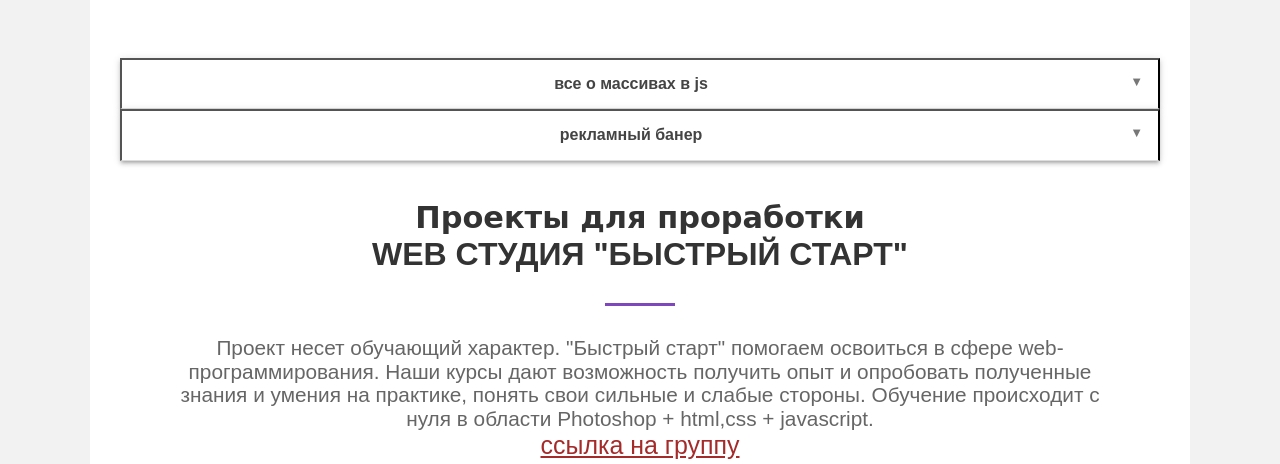
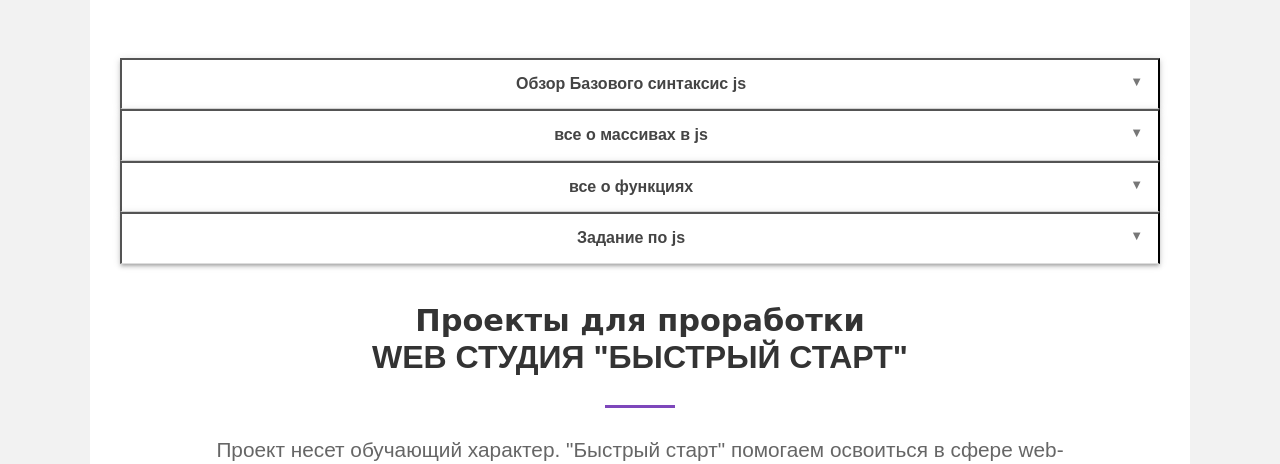
Before and after one commit to andreychernetsky/siteProgrammer, a website: page app/index.html in a window 1280 px wide. Shown: the part 2509-2973 px from the top of the page. Drawn offline with nearby package versions, Linux system fonts and the light colour scheme; files whose address does not match are found by name.

Commit message:
туцдксешщты

```diff
--- a/app/index.html
+++ b/app/index.html
@@ -237,54 +237,18 @@
 
 						<h3 class="accordion__title">	Обзор	Базового синтаксис JavaScript</h3>
 						<div class="accordion__group shadow">
+						обзор базового синтаксиса
 							<div class="accordion__item">
 								<button class="accordion__header blue">
-									1-identifiers
-								</button>
-								<p class="accordion__panel">
-									<a href="https://codepen.io/andreychernetsky/pen/bGdmOOB?editors=1010" class="accordion__descrip"> 1-identifiers.js</a>
+
+
+
 								</p>
 							</div>
-							<div class="accordion__item">
-								<button class="accordion__header blue">
-									2-loop
-								</button>
-								<p class="accordion__panel">
-									<a href="https://codepen.io/andreychernetsky/pen/bGdmXGb?editors=1010" class="accordion__descrip">2-loop.js</a>
-								</p>
-							</div>
-							<div class="accordion__item">
-								<button class="accordion__header blue">
-									3-function
-								</button>
-								<p class="accordion__panel">
-									<a href="https://codepen.io/andreychernetsky/pen/eYNPqgR?editors=0010" class="accordion__descrip">3-function.js</a>
-								</p>
-							</div>
-							<div class="accordion__item">
-								<button class="accordion__header blue">
-									4-object
-								</button>
-								<p class="accordion__panel">
-									<a href="https://codepen.io/andreychernetsky/pen/jOPQOYj?editors=1010" class="accordion__descrip">4-object.js</a>
-								</p>
-							</div>
-							<div class="accordion__item">
-								<button class="accordion__header blue">
-									Cheatsheet
-								</button>
-								<p class="accordion__panel">
-									<a href="https://codepen.io/andreychernetsky/pen/RwPqgKL?editors=1010" class="accordion__descrip">basics.js</a>
-								</p>
-							</div>
-							<div class="accordion__item">
-								<button class="accordion__header blue">
-									middle Cheatsheet
-								</button>
-								<p class="accordion__panel">
-									<a href="https://codepen.io/andreychernetsky/pen/KKpbPWX?editors=1010" class="accordion__descrip">Cheatsheet middle.js</a>
-								</p>
-							</div>
+
+
+
+
 							<div class="accordion__item">
 								<button class="accordion__header blue">
 									class extended.js
@@ -308,37 +272,9 @@
 									</a>
 								</div>
 							</div>
-							<div class="accordion__item">
-								<button class="accordion__header blue">example3</button>
-								<div class="accordion__panel">
-									<a href="https://codepen.io/andreychernetsky/pen/omEbZj?editors=0010" class="accordion__link" target="_blank">
-										<p class="accordion__descrip">
-											все примеры на тему массивов в js
-										</p>
-									</a>
-								</div>
-							</div>
-							<div class="accordion__item">
-								<button class="accordion__header blue">example4</button>
-								<div class="accordion__panel">
-									<a href="https://codepen.io/andreychernetsky/pen/gqvPox?editors=1010" class="accordion__link" target="_blank">
-										<p class="accordion__descrip">
-											все примеры на тему массивов в js
-										</p>
-									</a>
-								</div>
-							</div>
-							<div class="accordion__item">
-								<button class="accordion__header blue">example5</button>
-								<div class="accordion__panel">
-									<a href="https://codepen.io/andreychernetsky/pen/aXqdqb" class="accordion__link" target="_blank">
-										<p class="accordion__descrip">
-											все примеры на тему массивов в js
-										</p>
-									</a>
-								</div>
-							</div>
-						</div>
+
+
+
 
 						<h3 class="accordion__title">all Object</h3>
 						<div class="accordion__group shadow">
@@ -587,16 +523,7 @@
 
 						<h3 class="accordion__title">all functions</h3>
 						<div class="accordion__group shadow">
-							<div class="accordion__item">
-								<button class="accordion__header blue">example анонимных функции</button>
-								<div class="accordion__panel">
-									<a href="https://codepen.io/andreychernetsky/pen/LYVrZra?editors=1010" class="accordion__link" target="_blank">
-										<p class="accordion__descrip">
-											Анонимные функции example one
-										</p>
-									</a>
-								</div>
-							</div>
+
 							<div class="accordion__item">
 								<button class="accordion__header blue">пример анонимной функции в разборе метода forEach()</button>
 								<div class="accordion__panel">
@@ -707,16 +634,7 @@
 									</a>
 								</div>
 							</div>
-							<div class="accordion__item">
-								<button class="accordion__header blue">Функции, лямды, контексты,замыкания Т.Ш 8</button>
-								<div class="accordion__panel">
-									<a href="https://codepen.io/andreychernetsky/pen/ZEGdwMY?editors=1010" class="accordion__link" target="_blank">
-										<p class="accordion__descrip">
-											Функции, лямды, контексты,замыкания проработка лекции Т.Ш
-										</p>
-									</a>
-								</div>
-							</div>
+
 							<div class="accordion__item">
 								<button class="accordion__header blue">Функции, лямды, контексты,замыкания Т.Ш 9</button>
 								<div class="accordion__panel">
@@ -880,17 +798,7 @@
 
 						<h3 class="accordion__title">мои экспиременты</h3>
 						<div class="accordion__group shadow">
-							<div class="accordion__item">
-								<button class="accordion__header blue">три варианта решения одной задачи</button>
-								<div class="accordion__panel">
-									<a href="https://codepen.io/andreychernetsky/pen/JjdZjqq?editors=1010" class="accordion__link" target="_blank">
-										<p class="accordion__descrip">
-											 проработаем рандом. как переделать задачу, чтобы день недели выводился рандомно? Суммирование рандомных элементов.
-										</p>
-									</a>
-								</div>
-							</div>
-						</div>
+
 
 						<h3 class="accordion__title">Проекты для проработки</h3>
 						<div class="accordion__group shadow">
@@ -1405,6 +1313,17 @@
 						</div>
 						<div class="accordion">
 							<div class="accordion__item">
+								<button class="accordion__button">	Обзор	Базового синтаксис js</button>
+									<div class="accordion__panel">
+										<a href="https://codepen.io/andreychernetsky/pen/bGdmOOB?editors=1010" class="accordion__descrip"> 1-identifiers.js</a>
+										<a href="https://codepen.io/andreychernetsky/pen/bGdmXGb?editors=1010" class="accordion__descrip">2-loop.js</a>
+										<a href="https://codepen.io/andreychernetsky/pen/eYNPqgR?editors=0010" class="accordion__descrip">3-function.js</a>
+										<a href="https://codepen.io/andreychernetsky/pen/jOPQOYj?editors=1010" class="accordion__descrip">4-object.js</a>
+										<a href="https://codepen.io/andreychernetsky/pen/RwPqgKL?editors=1010" class="accordion__descrip">basics.js</a>
+										<a href="https://codepen.io/andreychernetsky/pen/KKpbPWX?editors=1010" class="accordion__descrip">Cheatsheet middle.js</a>
+									</div>
+							</div>
+							<div class="accordion__item">
 								<button class="accordion__button">все о массивах в js</button>
 								<div class="accordion__panel">
 									<a href="https://codepen.io/andreychernetsky/pen/YzXJWJj?editors=1010" class="accordion__link" target="_blank">
@@ -1413,15 +1332,34 @@
 									<a class="accordion__link" href="https://codepen.io/andreychernetsky/pen/JxMopK?editors=1010" target="_blank">
 											основная суть - это показать, как на нескольких примерах можно отрабатывать технический навык. И на данном примере упор делается на технический навык.Для себя я так определяю изучение js:
 									</a>
-								</div>
-							</div>
-							<div class="accordion__item">
-								<button class="accordion__button">рекламный банер</button>
-								<div class="accordion__panel">
-									<a href="#" class="accordion__link">урок 1 рекламный банер</a>
-									<a href="#" class="accordion__link">урок 2 рекламный банер</a>
-									<a href="#" class="accordion__link">урок 3 рекламный банер</a>
-									<a href="#" class="accordion__link">урок 4 самостоятельная проработка</a>
+									<a href="https://codepen.io/andreychernetsky/pen/gqvPox?editors=1010" class="accordion__link" target="_blank">
+											все примеры на тему массивов в js
+									</a>
+									<a href="https://codepen.io/andreychernetsky/pen/aXqdqb" class="accordion__link" target="_blank">
+											все примеры на тему массивов в js
+									</a>
+									<a href="https://codepen.io/andreychernetsky/pen/omEbZj?editors=0010" class="accordion__link" target="_blank">
+											все примеры на тему массивов в js
+									</a>
+								</div>
+							</div>
+							<div class="accordion__item">
+								<button class="accordion__button">все о функциях</button>
+								<div class="accordion__panel">
+									<a href="https://codepen.io/andreychernetsky/pen/LYVrZra?editors=1010" class="accordion__link" target="_blank">
+											Анонимные функции example one
+									</a>
+									<a href="https://codepen.io/andreychernetsky/pen/ZEGdwMY?editors=1010" class="accordion__link" target="_blank">
+											Функции, лямды, контексты,замыкания проработка лекции Т.Ш.
+									</a>
+								</div>
+							</div>
+							<div class="accordin__item">
+								<button class="accordion__button">Задание по js</button>
+								<div class="accordion__panel">
+									<a href="https://codepen.io/andreychernetsky/pen/JjdZjqq?editors=1010" class="accordion__link" target="_blank">
+											проработаем рандом. как переделать задачу, чтобы день недели выводился рандомно? Суммирование рандомных элементов.
+									</a>
 								</div>
 							</div>
 						</div>
```
